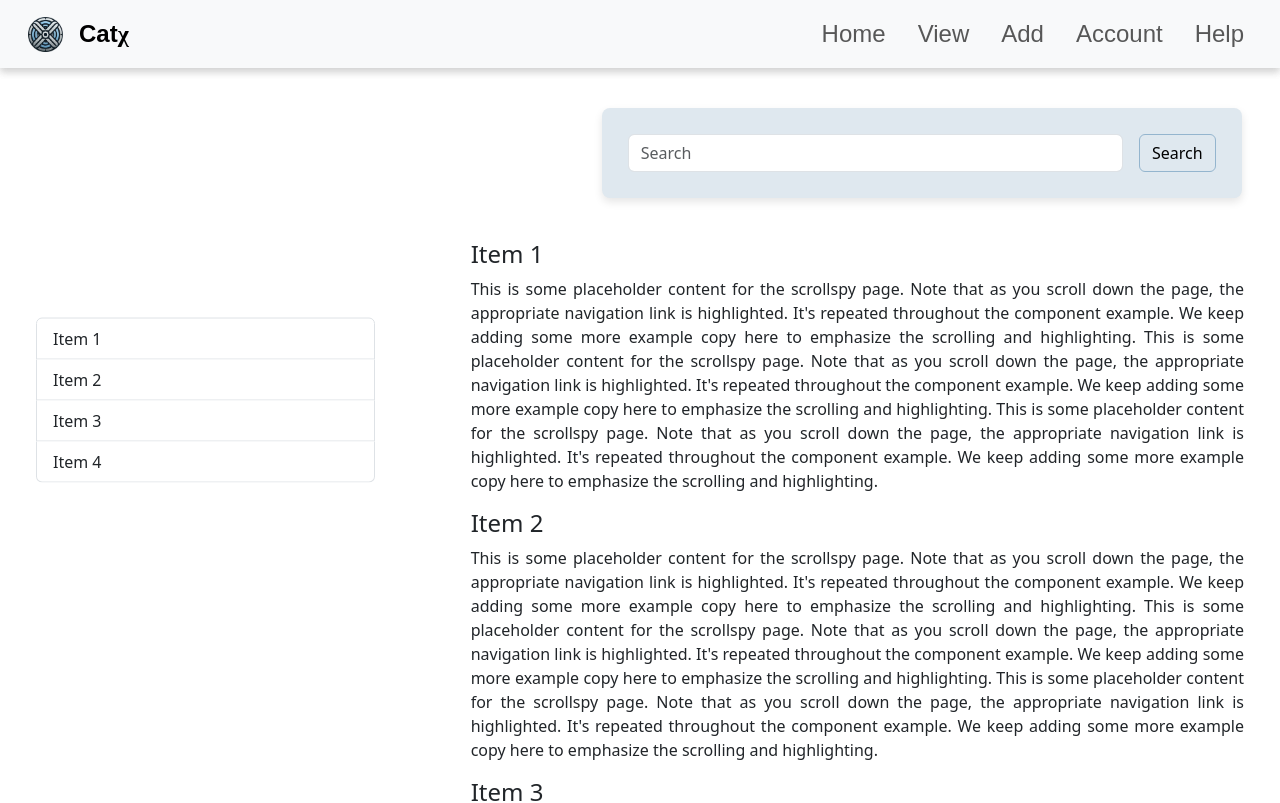
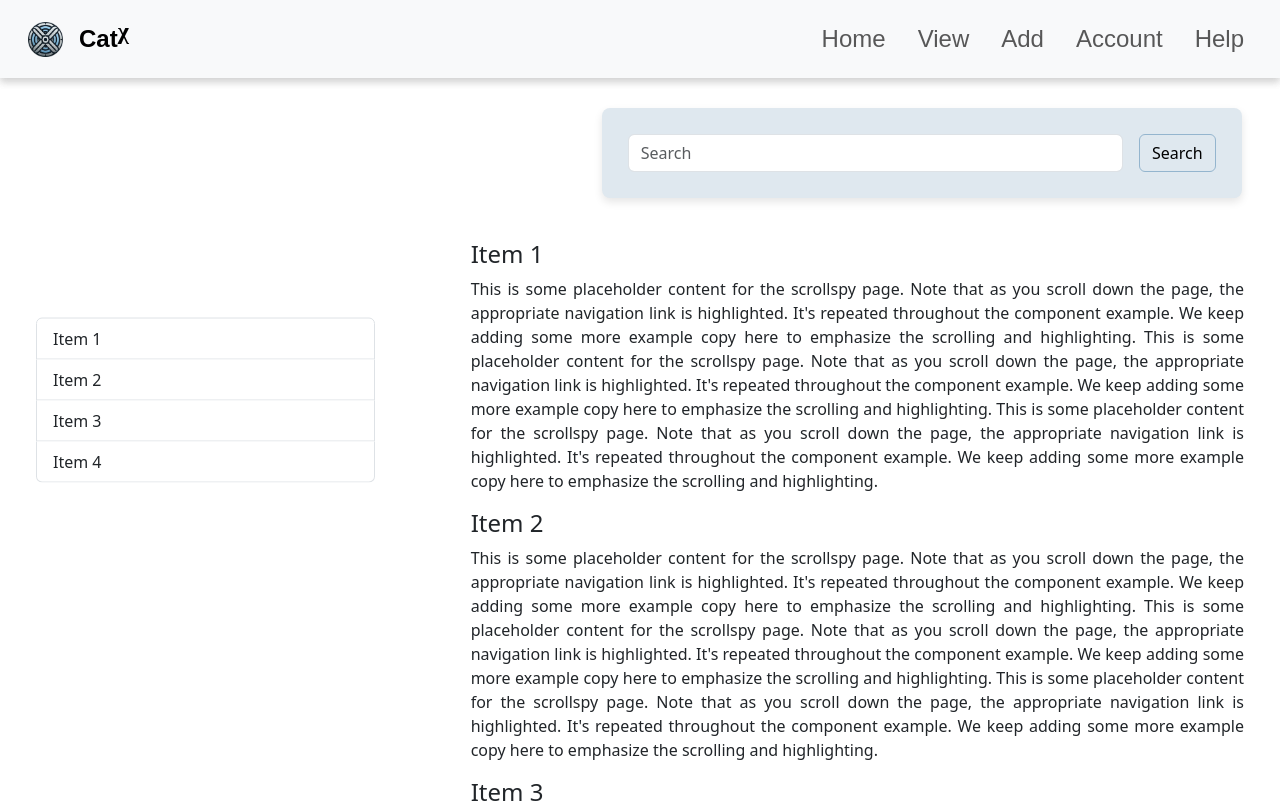
Before and after one commit to awiechma/CatX, a React (Vite) app in the folder react-app-catx/: page /help in a window 1280 px wide. Shown: the top 803 px of the page. Built offline with nearby package versions, Linux system fonts and the light colour scheme.

Commit message:
Fixed Navbar Error

```diff
--- a/react-app-catx/src/components/FilterableListGroup.jsx
+++ b/react-app-catx/src/components/FilterableListGroup.jsx
@@ -26,6 +26,7 @@ const FilterableListGroup = ({ searchQuery }) => {
                 : [...prevSelected, tag]
         );
     };
+
 
     const filteredData = data.filter(
         (item) =>
--- a/react-app-catx/src/components/Navbar.jsx
+++ b/react-app-catx/src/components/Navbar.jsx
@@ -8,7 +8,7 @@ const Navbar = () => {
       <div className="container-fluid">
         <a className="navbar-brand" href="#" style={{ fontSize: '1.5rem', marginRight: '1rem', marginLeft: '1rem' }}>
           <img src="./CatX_Logo.png" alt="Logo" width="35" height="35" className="d-inline-block align-text-top" style={{ fontSize: '1.5rem', marginRight: '1rem' }} />
-          Cat<a style={{ fontFamily: 'Times New Roman' }}> &chi;</a>
+          Cat <p style={{ fontFamily: 'Times New Roman' }}> &chi;</p>
         </a>
         <button className="navbar-toggler" type="button" data-bs-toggle="collapse" data-bs-target="#navbarSupportedContent" aria-controls="navbarSupportedContent" aria-expanded="false" aria-label="Toggle navigation">
           <span className="navbar-toggler-icon"></span>
```
